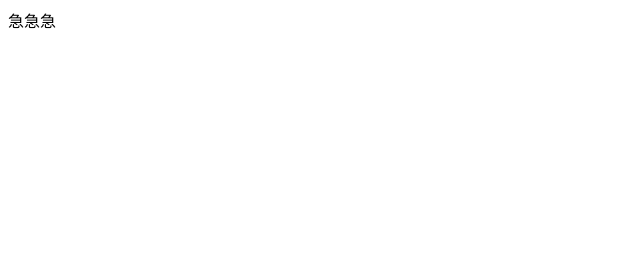
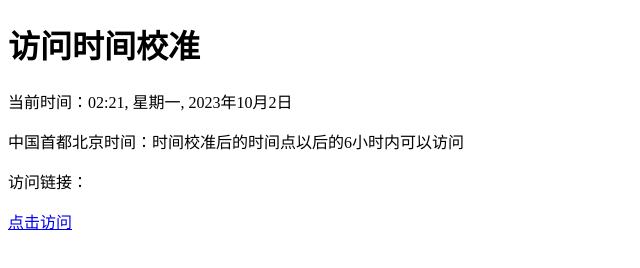
Before and after one commit to 3421917199/3421917199.github.io, a plain HTML site: page huang订阅/美国.html in a window 1280 px wide. Shown: the whole page, without its empty margins (0-640 px from the left). Drawn offline with Linux system fonts and the light colour scheme.

Commit message:
Update 美国.html

```diff
--- a/huang订阅/美国.html
+++ b/huang订阅/美国.html
@@ -1 +1,31 @@
-急急急
+<!DOCTYPE html>
+<html>
+<head>
+    <title>访问时间校准</title>
+</head>
+<body>
+    <h1>访问时间校准</h1>
+    <p>当前时间：02:21, 星期一, 2023年10月2日</p>
+    <p>中国首都北京时间：时间校准后的时间点以后的6小时内可以访问</p>
+    <p>访问链接：</p>
+    <div id="link"></div>
+
+    <script>
+        function displayLink() {
+            var currentTime = new Date();
+            var targetTime = new Date(currentTime.getTime() + (6 * 60 * 60 * 1000)); // Add 6 hours to current time
+
+            if (currentTime < targetTime) {
+                var link = document.createElement("a");
+                link.href = "vless://c20c7768-6e33-4319-a18e-11d7c78580cc@8.219.237.250:8080?path=%2F%3Fed%3D2048&security=none&encryption=none&host=worker-aged-block-fbd5.3421917199.workers.dev&type=ws#Alibaba+Singapore";
+                link.textContent = "点击访问";
+                document.getElementById("link").appendChild(link);
+            } else {
+                document.getElementById("link").textContent = "超时";
+            }
+        }
+
+        displayLink();
+    </script>
+</body>
+</html>
```
